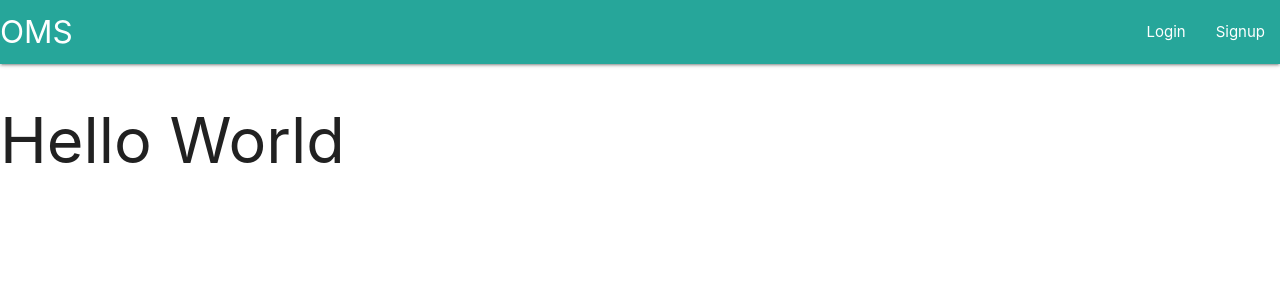
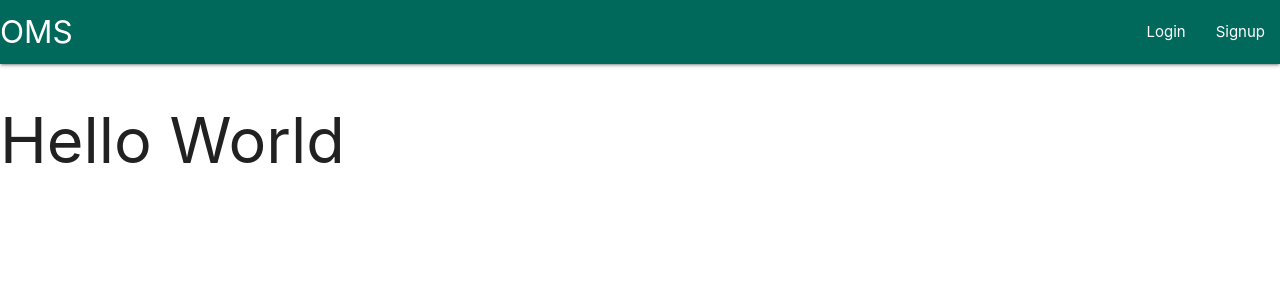
Before and after one commit to RumaisaHabib/orphan-management-system, a Django app: page / in a window 1280 px wide. Shown: the top 300 px of the page. Run offline with Django 3.2, Linux system fonts and the light colour scheme; data comes from the database, SQL or seed files in the repository; some libraries are stand-ins or nearby versions.

Commit message:
Simple navbar

```diff
--- a/OMS/templates/navbar.html
+++ b/OMS/templates/navbar.html
@@ -12,7 +12,7 @@
 </head>
 <div class="navbar-fixed">
   <nav>
-      <div class="nav-wrapper teal lighten-1">
+      <div class="nav-wrapper teal darken-3">
         <a href="" class="brand-logo">OMS</a>
         <ul class="right hide-on-med-and-down">
           <li><a href="index.html">Login</a></li>
```
